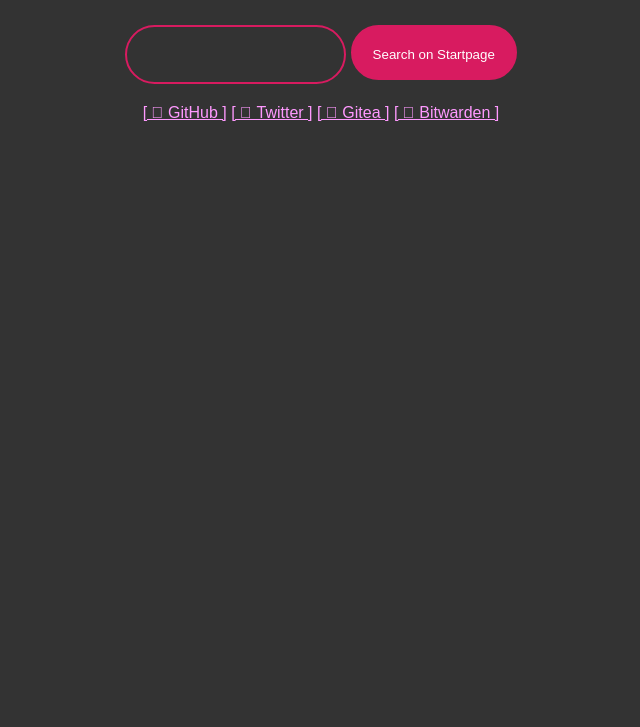
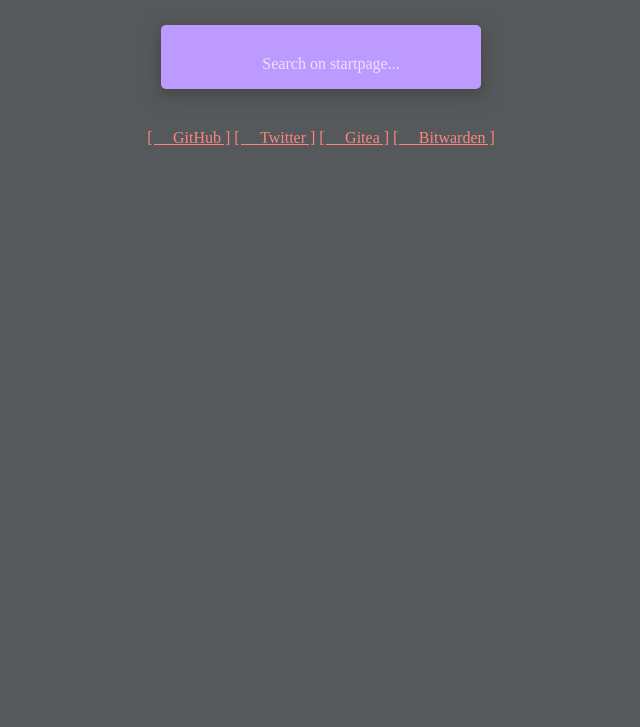
Before and after one commit to Woomy4680-exe/welcome_page, a plain HTML site: page index.html in a window 1280 px wide. Shown: the part 73-800 px from the top of the page, without its empty margins (319-959 px from the left). Drawn offline with Linux system fonts and the light colour scheme; a web font is replaced by a local one.

Commit message:
Welcome_page: Redisign page

```diff
--- a/css/index.css
+++ b/css/index.css
@@ -1,35 +1,59 @@
 @font-face {
-    font-family: 'Iosevka';
-    src: url(../fonts/Iosevka\ Bold\ Nerd\ Font\ Complete.ttf);
+  font-family: "Iosevka";
+  src: url(../fonts/Iosevka\ Bold\ Nerd\ Font\ Complete.ttf);
 }
 
 * {
-    background-color: #333;
-    color: white;
-    font-family: 'Iosevka', sans-serif;
+  font-family: Iosevka;
+  text-align: center;
+  align-self: center;
+}
+
+body {
+  background-color: #56595b;
+  display: block;
+  margin: 8px;
+}
+
+h1 {
+  color: whitesmoke;
+}
+
+form {
+  background-color: #bd9aff;
+  width: 300px;
+  height: 44px;
+  border-radius: 5px;
+  display: flex;
+  flex-direction: row;
+  align-items: center;
+  padding: 10px;
+  margin: 40px;
+  box-shadow: 0 4px 8px 0 #4a4a4a, 0 6px 20px 0 #4a4a4a;
+}
+
+input {
+  all: unset;
+  font: 18px;
+  color: #000000;
+  caret-color: #4a4a4a;
+  height: 100%;
+  width: 100%;
+  padding: 7px 10px;
+}
+
+::placeholder {
+  color: #ffffff;
+  opacity: 0.7;
+}
+
+a {
+  color: #ff837d;
+  padding-top: 10px;
 }
 
 .center {
-	text-align: center;
+  display: block;
+  margin-right: auto;
+  margin-left: auto;
 }
-
-#search {
-	border-radius: 10rem;
-	border: 2px solid #D81B60;
-	outline: none;
-	padding: 20px;
-}
-.btn {
-	border: 2px solid #D81B60;
-	background: #D81B60;
-	padding: 20px;
-        height: 55px;
-	border-radius: 10rem;
-}
-.links {
-	text-align: center;
-	padding: 20px;
-}
-.links a {
-	color: #ff99ff;
-}
--- a/index.html
+++ b/index.html
@@ -6,12 +6,10 @@
 		<link rel="stylesheet" type="text/css" href="css/index.css">
 	</head>
 	<body>
-		<h1 class="center">Hello there!</h1>
+		<h1>Hello there!</h1>
 		<!--Perform search on startpage-->
-		<br>
-		<form class="center" action="https://startpage.com/sp/search" method="get">
-			<input type="text" id="search" name="q">
-			<button class="btn">Search on Startpage</button>
+		<form class="center" autocomplete="off" target="_blank" action="https://startpage.com/sp/search" method="get">
+			<input type="text" id="search" placeholder="Search on startpage..." name="q">
 		</form>
 		<div class="links"><span class="links"><a href="https://github.com">[  GitHub ]</a> <a href="https://twitter.com">[   Twitter ]</a>  <a href="https://gitea.woomy.ovh">[  Gitea ]</a> <a href="https://bitwarden.woomy.ovh">[  Bitwarden ]</a></span></div>
 	</body>
```
